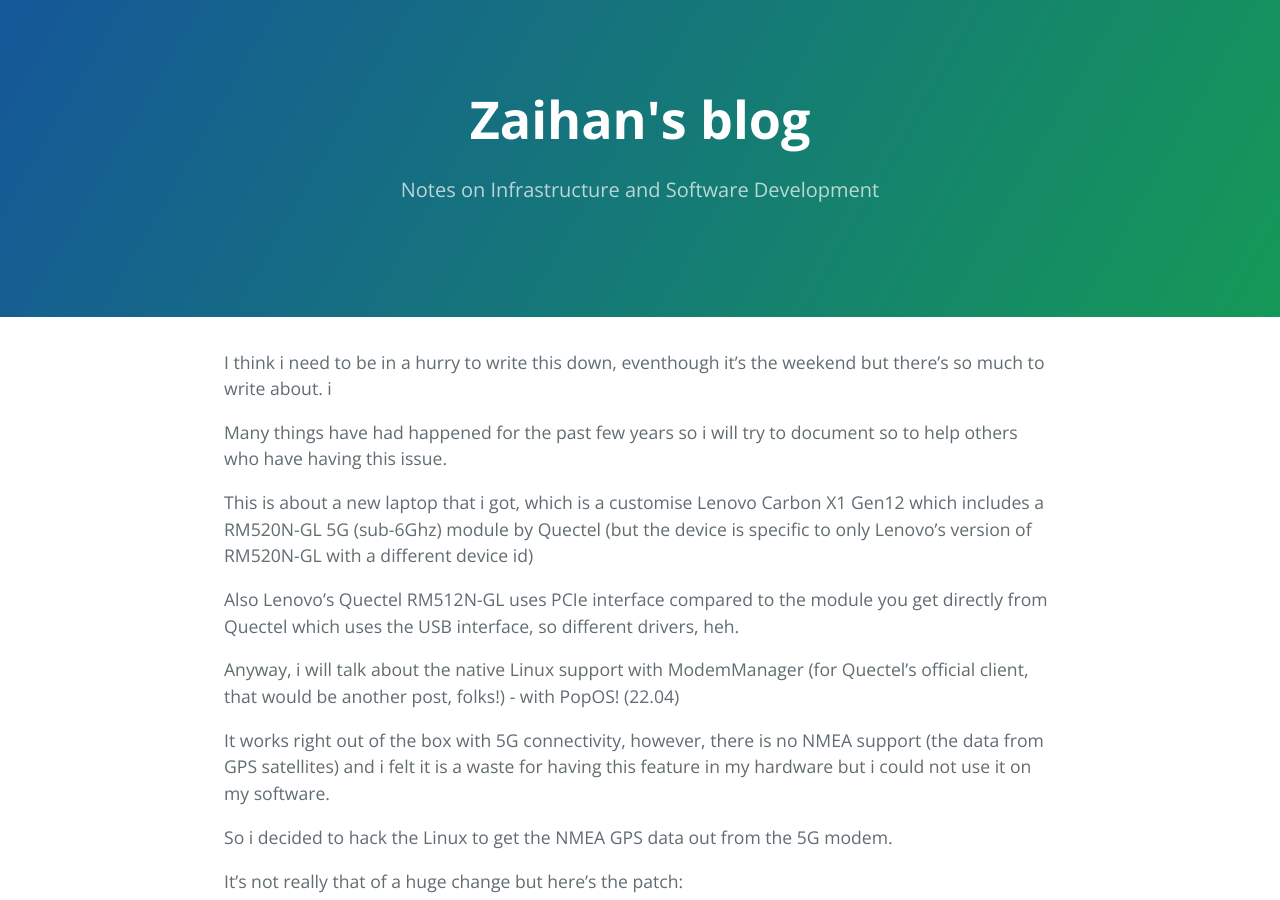
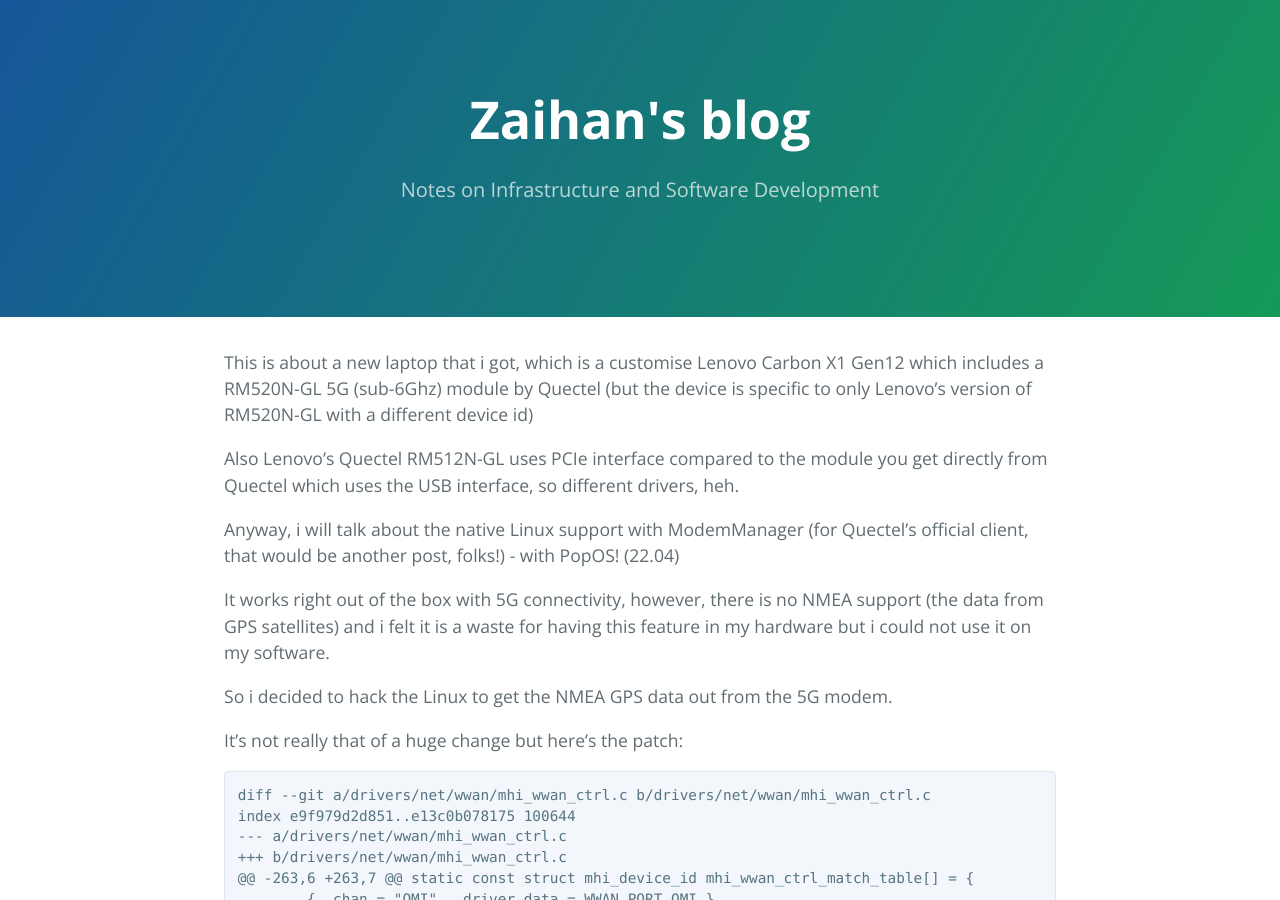
Before and after one commit to muhammadn/muhammadn.github.io, a Jekyll site: the page built from _posts/2025-03-16-native-nmea-lenovo-quectel-rm530n-gl.md, in a window 1280 px wide and 900 px high. Built offline with Jekyll 4.4.1, drawn with Linux system fonts in a browser that asks for light colours.

Commit message:
proofreading

```diff
--- a/_posts/2025-03-16-native-nmea-lenovo-quectel-rm530n-gl.md
+++ b/_posts/2025-03-16-native-nmea-lenovo-quectel-rm530n-gl.md
@@ -3,10 +3,6 @@ layout: default
 title:  "Enabling getting native NMEA GPS data for Lenovo's Quectel RM520N-GL"
 date:   2025-03-16 13:10 +0800
 ---
-
-I think i need to be in a hurry to write this down, eventhough it's the weekend but there's so much to write about. i
-
-Many things have had happened for the past few years so i will try to document so to help others who have having this issue.
 
 This is about a new laptop that i got, which is a customise Lenovo Carbon X1 Gen12 which includes a RM520N-GL 5G (sub-6Ghz) module by Quectel (but the device is specific to only Lenovo's version of RM520N-GL with a different device id)
 
```
